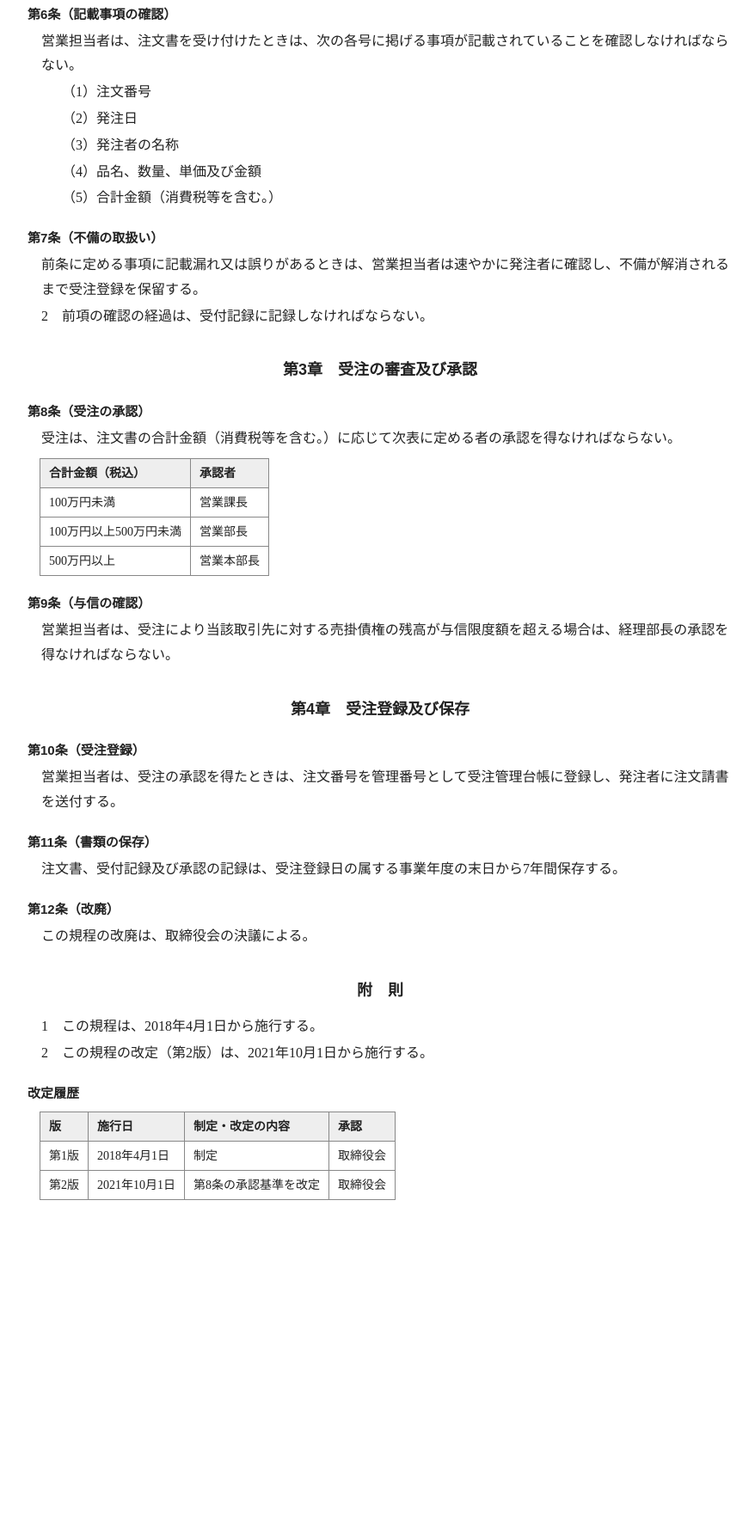
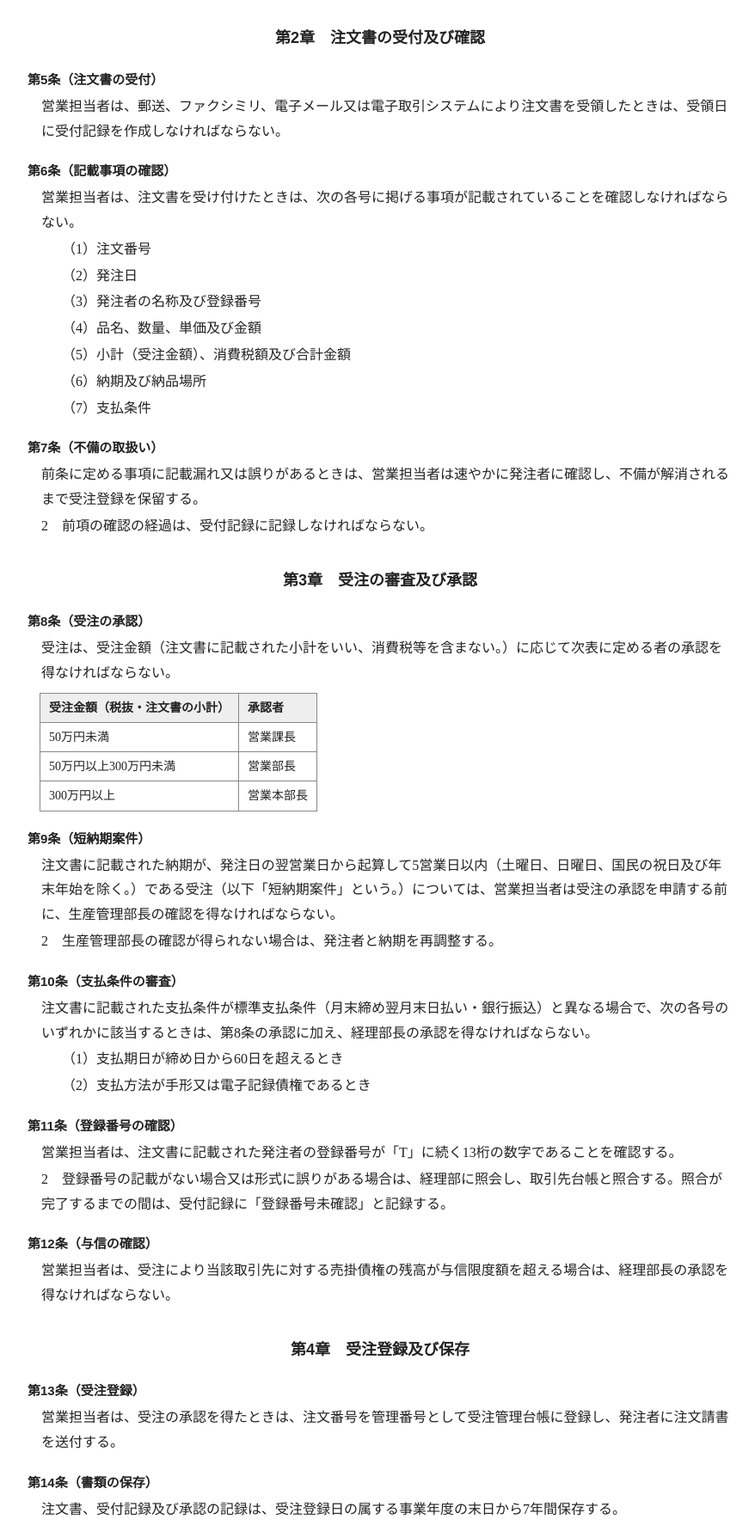
Before and after one commit to AIinside-Akimoto/AIinside-Akimoto.github.io, a plain HTML site: page order-management-rules.html in a window 1280 px wide. Shown: the part 956-2730 px from the top of the page at 86% size, without its empty margins (198-1076 px from the left). Before the commit the page ends 2392 px from the top, so only its background shows below. Drawn offline with Linux system fonts and the light colour scheme.

Commit message:
Update order-management-rules.html

```diff
--- a/order-management-rules.html
+++ b/order-management-rules.html
@@ -1,5 +1,5 @@
-<!DOCTYPE html><html lang="ja"><head><meta charset="utf-8"><title>受注業務規程（規程番号：SL-002　第2版）</title>
-<meta name="description" content="株式会社サンプル商事 受注業務規程 第2版 改定　2021年10月1日">
+<!DOCTYPE html><html lang="ja"><head><meta charset="utf-8"><title>受注業務規程（規程番号：SL-002　第3版）</title>
+<meta name="description" content="株式会社サンプル商事 受注業務規程 第3版 改定　2026年12月1日">
 <style>body{font-family:"Yu Mincho","YuMincho","Hiragino Mincho ProN",serif;max-width:820px;margin:40px auto;padding:0 24px;line-height:1.8;color:#222}
 h1{font-family:"Yu Gothic","Meiryo",sans-serif;text-align:center;font-size:26px;margin:8px 0 16px}
 h2{font-family:"Yu Gothic","Meiryo",sans-serif;text-align:center;font-size:18px;margin:32px 0 12px}
@@ -9,10 +9,10 @@ p{margin:2px 0 2px 1em}p.item{margin-left:2.5em}
 table{border-collapse:collapse;margin:8px 0 8px 1em;font-size:14px}th,td{border:1px solid #888;padding:4px 10px;text-align:left;vertical-align:top}th{background:#eee}
 .nav{font-family:'Yu Gothic','Meiryo',sans-serif;font-size:13px;margin:0}a{color:#0f5ea8}</style></head><body>
 <p class="nav"><a href="index.html">社内規程集トップへ戻る</a></p>
-<p class="no">規程番号：SL-002　第2版</p><h1>受注業務規程</h1>
+<p class="no">規程番号：SL-002　第3版</p><h1>受注業務規程</h1>
 <p class="meta">株式会社サンプル商事</p>
 <p class="meta">制定　2018年4月1日</p>
-<p class="meta">改定　2021年10月1日</p>
+<p class="meta">改定　2026年12月1日</p>
 <section><h2>第1章　総則</h2>
 <section id="article-1"><h3>第1条（目的）</h3>
 <p>この規程は、株式会社サンプル商事（以下「当社」という。）における受注業務の手続を定め、受注内容の正確性の確保、取引の適正化及び債権の保全を図ることを目的とする。</p>
@@ -24,6 +24,11 @@ table{border-collapse:collapse;margin:8px 0 8px 1em;font-size:14px}th,td{border:
 <p>この規程において、次の各号に掲げる用語の意義は、当該各号に定めるところによる。</p>
 <p class="item">（1）注文書　顧客が当社に対して商品又は役務の購入を申し込むために発行する書面（発注書、ご注文書、Purchase Order その他名称を問わない。電子データを含む。）をいう。</p>
 <p class="item">（2）受注　注文書に基づき、当社が顧客からの申込みを承諾することをいう。</p>
+<p class="item">（3）受注金額　注文書に記載された小計（消費税等を含まない金額）をいう。</p>
+<p class="item">（4）営業日　土曜日、日曜日、国民の祝日及び年末年始（12月29日から1月3日まで）を除く日をいう。</p>
+<p class="item">（5）短納期案件　注文書に記載された納期が、発注日の翌営業日から起算して5営業日以内である受注をいう。</p>
+<p class="item">（6）標準支払条件　月末締め翌月末日払い（銀行振込）をいう。</p>
+<p class="item">（7）登録番号　消費税法に定める適格請求書発行事業者の登録番号（「T」に続く13桁の数字）をいう。</p>
 </section>
 <section id="article-4"><h3>第4条（責任者）</h3>
 <p>受注業務の責任者は営業部長とし、各営業課長は所属する営業担当者の受注業務を監督する。</p>
@@ -37,9 +42,11 @@ table{border-collapse:collapse;margin:8px 0 8px 1em;font-size:14px}th,td{border:
 <p>営業担当者は、注文書を受け付けたときは、次の各号に掲げる事項が記載されていることを確認しなければならない。</p>
 <p class="item">（1）注文番号</p>
 <p class="item">（2）発注日</p>
-<p class="item">（3）発注者の名称</p>
+<p class="item">（3）発注者の名称及び登録番号</p>
 <p class="item">（4）品名、数量、単価及び金額</p>
-<p class="item">（5）合計金額（消費税等を含む。）</p>
+<p class="item">（5）小計（受注金額）、消費税額及び合計金額</p>
+<p class="item">（6）納期及び納品場所</p>
+<p class="item">（7）支払条件</p>
 </section>
 <section id="article-7"><h3>第7条（不備の取扱い）</h3>
 <p>前条に定める事項に記載漏れ又は誤りがあるときは、営業担当者は速やかに発注者に確認し、不備が解消されるまで受注登録を保留する。</p>
@@ -48,24 +55,38 @@ table{border-collapse:collapse;margin:8px 0 8px 1em;font-size:14px}th,td{border:
 </section>
 <section><h2>第3章　受注の審査及び承認</h2>
 <section id="article-8"><h3>第8条（受注の承認）</h3>
-<p>受注は、注文書の合計金額（消費税等を含む。）に応じて次表に定める者の承認を得なければならない。</p>
-<table><tr><th>合計金額（税込）</th><th>承認者</th></tr><tr><td>100万円未満</td><td>営業課長</td></tr><tr><td>100万円以上500万円未満</td><td>営業部長</td></tr><tr><td>500万円以上</td><td>営業本部長</td></tr></table>
+<p>受注は、受注金額（注文書に記載された小計をいい、消費税等を含まない。）に応じて次表に定める者の承認を得なければならない。</p>
+<table><tr><th>受注金額（税抜・注文書の小計）</th><th>承認者</th></tr><tr><td>50万円未満</td><td>営業課長</td></tr><tr><td>50万円以上300万円未満</td><td>営業部長</td></tr><tr><td>300万円以上</td><td>営業本部長</td></tr></table>
 </section>
-<section id="article-9"><h3>第9条（与信の確認）</h3>
+<section id="article-9"><h3>第9条（短納期案件）</h3>
+<p>注文書に記載された納期が、発注日の翌営業日から起算して5営業日以内（土曜日、日曜日、国民の祝日及び年末年始を除く。）である受注（以下「短納期案件」という。）については、営業担当者は受注の承認を申請する前に、生産管理部長の確認を得なければならない。</p>
+<p>2　生産管理部長の確認が得られない場合は、発注者と納期を再調整する。</p>
+</section>
+<section id="article-10"><h3>第10条（支払条件の審査）</h3>
+<p>注文書に記載された支払条件が標準支払条件（月末締め翌月末日払い・銀行振込）と異なる場合で、次の各号のいずれかに該当するときは、第8条の承認に加え、経理部長の承認を得なければならない。</p>
+<p class="item">（1）支払期日が締め日から60日を超えるとき</p>
+<p class="item">（2）支払方法が手形又は電子記録債権であるとき</p>
+</section>
+<section id="article-11"><h3>第11条（登録番号の確認）</h3>
+<p>営業担当者は、注文書に記載された発注者の登録番号が「T」に続く13桁の数字であることを確認する。</p>
+<p>2　登録番号の記載がない場合又は形式に誤りがある場合は、経理部に照会し、取引先台帳と照合する。照合が完了するまでの間は、受付記録に「登録番号未確認」と記録する。</p>
+</section>
+<section id="article-12"><h3>第12条（与信の確認）</h3>
 <p>営業担当者は、受注により当該取引先に対する売掛債権の残高が与信限度額を超える場合は、経理部長の承認を得なければならない。</p>
 </section>
 </section>
 <section><h2>第4章　受注登録及び保存</h2>
-<section id="article-10"><h3>第10条（受注登録）</h3>
+<section id="article-13"><h3>第13条（受注登録）</h3>
 <p>営業担当者は、受注の承認を得たときは、注文番号を管理番号として受注管理台帳に登録し、発注者に注文請書を送付する。</p>
 </section>
-<section id="article-11"><h3>第11条（書類の保存）</h3>
+<section id="article-14"><h3>第14条（書類の保存）</h3>
 <p>注文書、受付記録及び承認の記録は、受注登録日の属する事業年度の末日から7年間保存する。</p>
 </section>
-<section id="article-12"><h3>第12条（改廃）</h3>
+<section id="article-15"><h3>第15条（改廃）</h3>
 <p>この規程の改廃は、取締役会の決議による。</p>
 </section>
 </section>
-<section><h2>附　則</h2><p>1　この規程は、2018年4月1日から施行する。</p><p>2　この規程の改定（第2版）は、2021年10月1日から施行する。</p></section>
-<section><h3>改定履歴</h3><table><tr><th>版</th><th>施行日</th><th>制定・改定の内容</th><th>承認</th></tr><tr><td>第1版</td><td>2018年4月1日</td><td>制定</td><td>取締役会</td></tr><tr><td>第2版</td><td>2021年10月1日</td><td>第8条の承認基準を改定</td><td>取締役会</td></tr></table></section>
+<section><h2>附　則</h2><p>1　この規程は、2018年4月1日から施行する。</p><p>2　この規程の改定（第3版）は、2026年12月1日から施行する。</p><p>3　第3版の施行日前に受け付けた注文書については、なお従前の例による。</p></section>
+<section><h3>改定履歴</h3><table><tr><th>版</th><th>施行日</th><th>制定・改定の内容</th><th>承認</th></tr><tr><td>第1版</td><td>2018年4月1日</td><td>制定</td><td>取締役会</td></tr><tr><td>第2版</td><td>2021年10月1日</td><td>第8条の承認基準を改定</td><td>取締役会</td></tr><tr><td>第3版</td><td>2026年12月1日</td><td>受注金額を税抜（小計）基準に変更し承認基準を改定。短納期案件、支払条件の審査及び登録番号の確認を新設。記載事項の確認項目を追加</td><td>取締役会</td></tr></table></section>
+<section id="appendix"><h2>別紙　受注業務規程 新旧対照表（第2版 → 第3版）</h2><p>第3版における主な改定箇所は次のとおりである。</p><table><tr><th>条項</th><th>改定前（第2版）</th><th>改定後（第3版）</th><th>改定理由</th></tr><tr><td>第3条</td><td>注文書、受注のみ定義</td><td>受注金額（税抜・小計）、営業日、短納期案件、標準支払条件、登録番号を追加</td><td>新設条項に伴う用語の明確化</td></tr><tr><td>第6条</td><td>注文番号、発注日、発注者の名称、明細、合計金額（税込）</td><td>上記に加え、登録番号、小計・消費税額、納期・納品場所、支払条件</td><td>確認漏れによる手戻りの防止</td></tr><tr><td>第8条</td><td>合計金額（税込）で判定。100万円未満は課長、500万円未満は部長</td><td>受注金額（税抜・小計）で判定。50万円未満は課長、300万円未満は部長</td><td>消費税率に左右されない基準とし、統制を強化</td></tr><tr><td>第9条</td><td>（新設）</td><td>短納期案件は生産管理部長の事前確認</td><td>生産計画との不整合の防止</td></tr><tr><td>第10条</td><td>（新設）</td><td>標準外の支払条件（60日超、手形・電子記録債権）は経理部長の承認</td><td>資金繰り・債権保全</td></tr><tr><td>第11条</td><td>（新設）</td><td>発注者の登録番号の形式確認と照会</td><td>インボイス制度への対応</td></tr><tr><td>第12条以降</td><td>第9条以降</td><td>条番号を繰下げ</td><td>条項新設に伴う整理</td></tr></table></section>
 </body></html>
```
